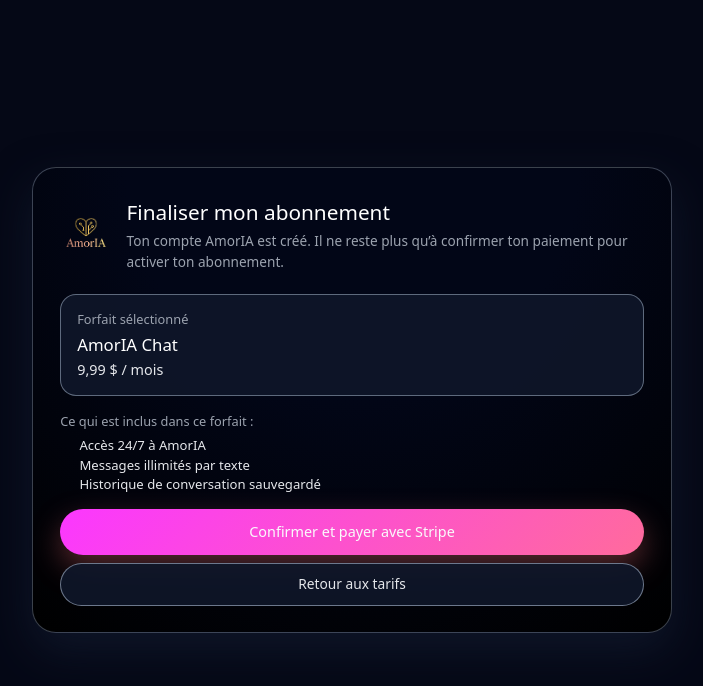
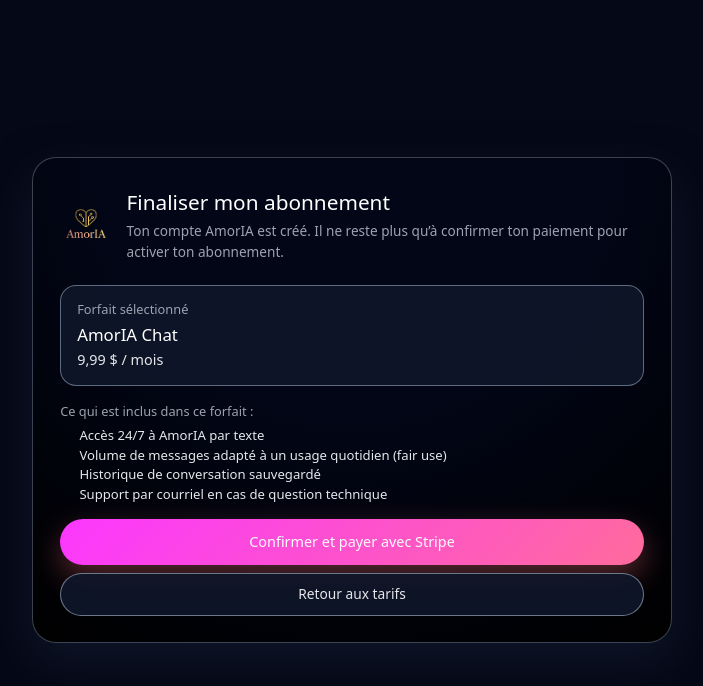
Before and after one commit to amoriai/amoriai.app, a Next.js app: page /payment in a window 1280 px wide. Shown: the top 686 px of the page, without its empty margins (288-991 px from the left). Built offline with nearby package versions, Linux system fonts and the light colour scheme.

Commit message:
Update page.tsx

```diff
--- a/app/payment/page.tsx
+++ b/app/payment/page.tsx
@@ -61,6 +61,7 @@
     backToPricing: string;
     errorGeneric: string;
     included: string;
+    labelSelected: string;
   }
 > = {
   fr: {
@@ -73,6 +74,7 @@
     errorGeneric:
       "Une erreur est survenue pendant la création de la session de paiement. Réessaie dans quelques instants.",
     included: "Ce qui est inclus dans ce forfait :",
+    labelSelected: "Forfait sélectionné",
   },
   en: {
     title: "Complete your subscription",
@@ -84,6 +86,7 @@
     errorGeneric:
       "Something went wrong while creating the checkout session. Please try again.",
     included: "What’s included in this plan:",
+    labelSelected: "Selected plan",
   },
   es: {
     title: "Finalizar mi suscripción",
@@ -95,6 +98,89 @@
     errorGeneric:
       "Se produjo un error al crear la sesión de pago. Inténtalo de nuevo.",
     included: "Lo que incluye este plan:",
+    labelSelected: "Plan seleccionado",
+  },
+};
+
+/**
+ * Liste des avantages par plan, traduite dans chaque langue.
+ * (on ne parle plus de « messages illimités », mais d’un usage confortable / fair use)
+ */
+const PLAN_FEATURES: Record<Locale, Record<PlanId, string[]>> = {
+  fr: {
+    free: [
+      "Accès par texte à AmorIA (mode découverte, volume limité)",
+      "Accès à l’espace de conversation de base",
+      "Possibilité de passer à un plan supérieur à tout moment",
+    ],
+    chat: [
+      "Accès 24/7 à AmorIA par texte",
+      "Volume de messages adapté à un usage quotidien (fair use)",
+      "Historique de conversation sauvegardé",
+      "Support par courriel en cas de question technique",
+    ],
+    plus: [
+      "Tout ce qui est inclus dans AmorIA Chat",
+      "Accès prioritaire aux réponses d’AmorIA (moins d’attente)",
+      "Accès à des modules supplémentaires (coaching, journaling, etc.)",
+      "Minutes d’appels vocaux IA chaque mois (fair use)",
+    ],
+    unlimited: [
+      "Tout ce qui est inclus dans AmorIA Plus",
+      "Usage intensif de messages et d’appels (fair use)",
+      "Priorité maximale dans la file d’attente",
+      "Accès anticipé aux nouvelles fonctionnalités et expériences",
+    ],
+  },
+  en: {
+    free: [
+      "Text access to AmorIA (discovery mode, limited volume)",
+      "Access to the basic chat space",
+      "Upgrade to a higher plan anytime",
+    ],
+    chat: [
+      "24/7 text access to AmorIA",
+      "Message volume designed for everyday use (fair use)",
+      "Conversation history saved",
+      "Email support for technical questions",
+    ],
+    plus: [
+      "Everything included in AmorIA Chat",
+      "Priority responses from AmorIA (reduced waiting time)",
+      "Access to extra modules (coaching, journaling, etc.)",
+      "Monthly AI voice call minutes (fair use)",
+    ],
+    unlimited: [
+      "Everything included in AmorIA Plus",
+      "Intensive use of messages and calls (fair use)",
+      "Highest priority in the queue",
+      "Early access to new features and experiences",
+    ],
+  },
+  es: {
+    free: [
+      "Acceso por texto a AmorIA (modo descubrimiento, volumen limitado)",
+      "Acceso al espacio de conversación básico",
+      "Posibilidad de pasar a un plan superior en cualquier momento",
+    ],
+    chat: [
+      "Acceso 24/7 a AmorIA por texto",
+      "Volumen de mensajes pensado para un uso diario (fair use)",
+      "Historial de conversación guardado",
+      "Soporte por correo electrónico para dudas técnicas",
+    ],
+    plus: [
+      "Todo lo incluido en AmorIA Chat",
+      "Respuestas prioritarias de AmorIA (menos espera)",
+      "Acceso a módulos extra (coaching, journaling, etc.)",
+      "Minutos de llamadas de voz con IA cada mes (fair use)",
+    ],
+    unlimited: [
+      "Todo lo incluido en AmorIA Plus",
+      "Uso intensivo de mensajes y llamadas (fair use)",
+      "Prioridad máxima en la cola",
+      "Acceso anticipado a nuevas funciones y experiencias",
+    ],
   },
 };
 
@@ -106,7 +192,6 @@
 function normalizePlan(raw: string | null): PlanId {
   if (raw === "chat" || raw === "plus" || raw === "unlimited" || raw === "free")
     return raw;
-  // défaut : plan payant de base
   return "chat";
 }
 
@@ -120,11 +205,12 @@
   const t = COPY[locale];
   const planTitle = PLAN_TITLES[locale][plan];
   const planPrice = PLAN_PRICES[locale][plan];
+  const features = PLAN_FEATURES[locale][plan];
 
   const [loading, setLoading] = useState(false);
   const [error, setError] = useState<string | null>(null);
 
-  // Si jamais quelqu’un arrive ici avec le plan gratuit, on le renvoie direct à create-amoria
+  // Si on arrive ici avec le plan gratuit, on redirige vers create-amoria
   if (typeof window !== "undefined" && plan === "free") {
     const params = new URLSearchParams();
     params.set("plan", plan);
@@ -184,27 +270,18 @@
 
           <section className="amoria-payment-plan">
             <p className="amoria-payment-plan-label">
-              {locale === "fr"
-                ? "Forfait sélectionné"
-                : locale === "en"
-                ? "Selected plan"
-                : "Plan seleccionado"}
+              {t.labelSelected}
             </p>
             <h2 className="amoria-payment-plan-title">{planTitle}</h2>
             <p className="amoria-payment-plan-price">{planPrice}</p>
           </section>
 
-          {/* Tu peux adapter cette liste aux vraies features par plan */}
           <section className="amoria-payment-included">
             <p className="amoria-payment-included-label">{t.included}</p>
             <ul>
-              <li>Accès 24/7 à AmorIA</li>
-              <li>Messages illimités par texte</li>
-              <li>Historique de conversation sauvegardé</li>
-              {plan !== "chat" && <li>Appels vocaux IA (selon plan)</li>}
-              {plan === "unlimited" && (
-                <li>Accès prioritaire + nouveautés en avant-première</li>
-              )}
+              {features.map((item, idx) => (
+                <li key={idx}>{item}</li>
+              ))}
             </ul>
           </section>
 
```
